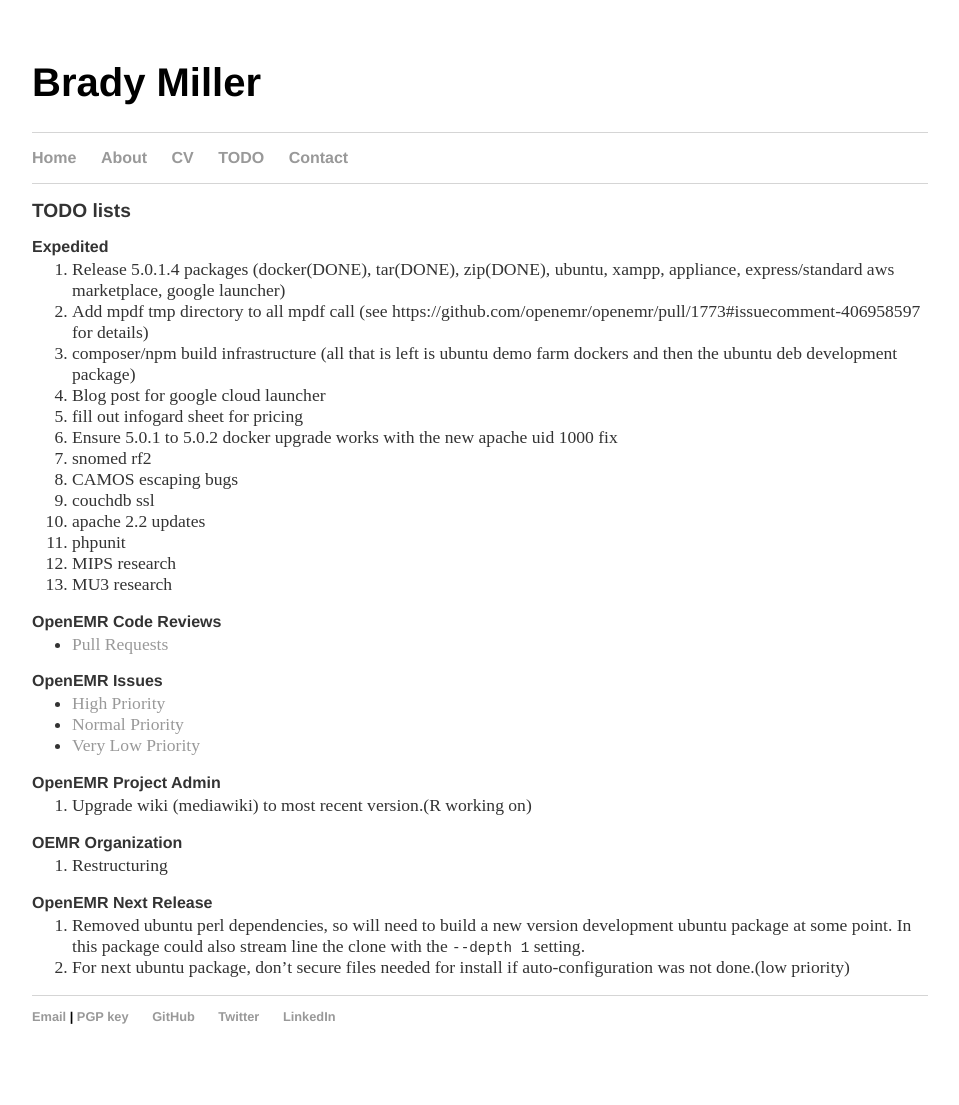
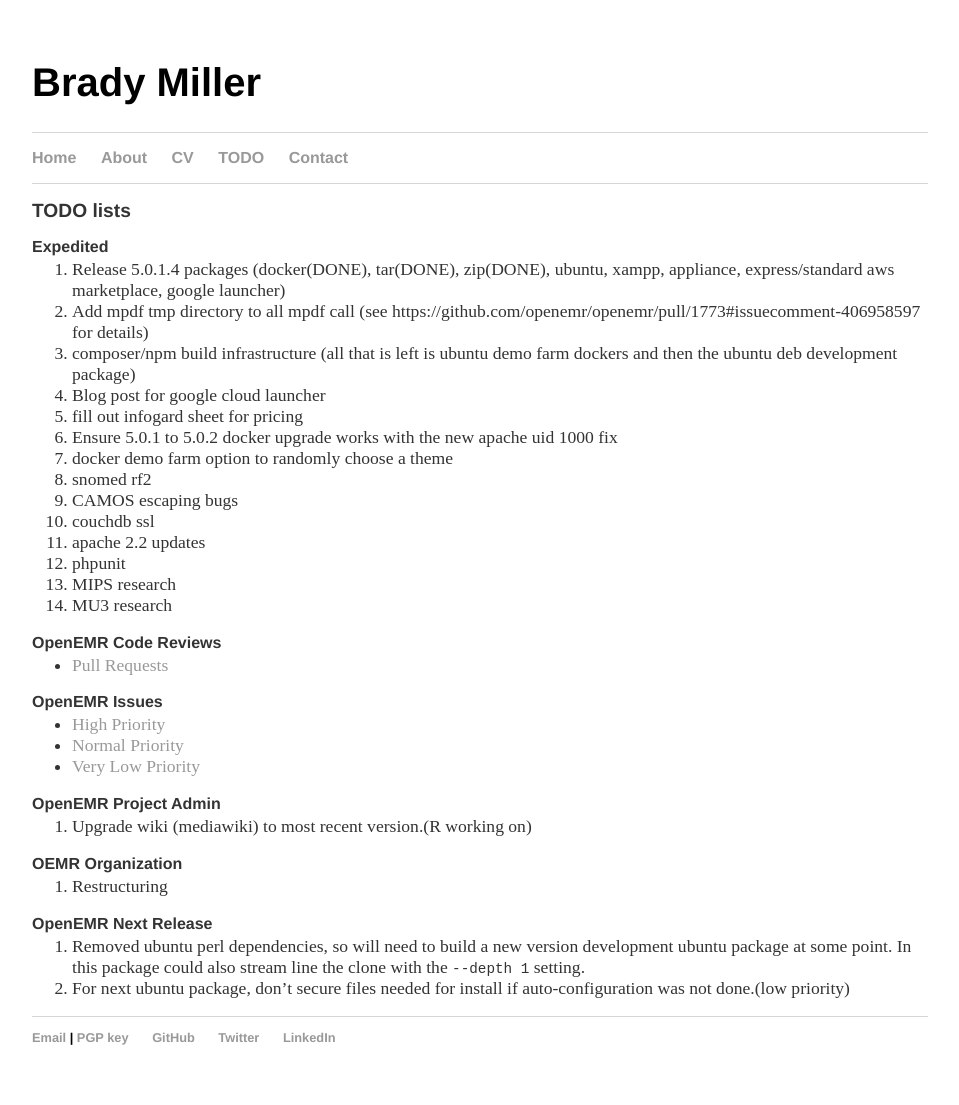
Before and after one commit to bradymiller/bradymiller.github.io, a Jekyll site: the page built from todo/index.md, in a window 1280 px wide. Shown: the whole page, without its empty margins (160-1119 px from the left). Built offline with Jekyll 4.4.1, drawn with Linux system fonts in a browser that asks for light colours; our own code applies the rules of GitHub Pages for plain Markdown files; before the commit the page ends 1084 px from its top, so only the background shows below that.

Commit message:
Update index.md

```diff
--- a/todo/index.md
+++ b/todo/index.md
@@ -10,6 +10,7 @@
 1. Blog post for google cloud launcher
 1. fill out infogard sheet for pricing
 1. Ensure 5.0.1 to 5.0.2 docker upgrade works with the new apache uid 1000 fix
+1. docker demo farm option to randomly choose a theme
 1. snomed rf2
 1. CAMOS escaping bugs
 1. couchdb ssl
```
